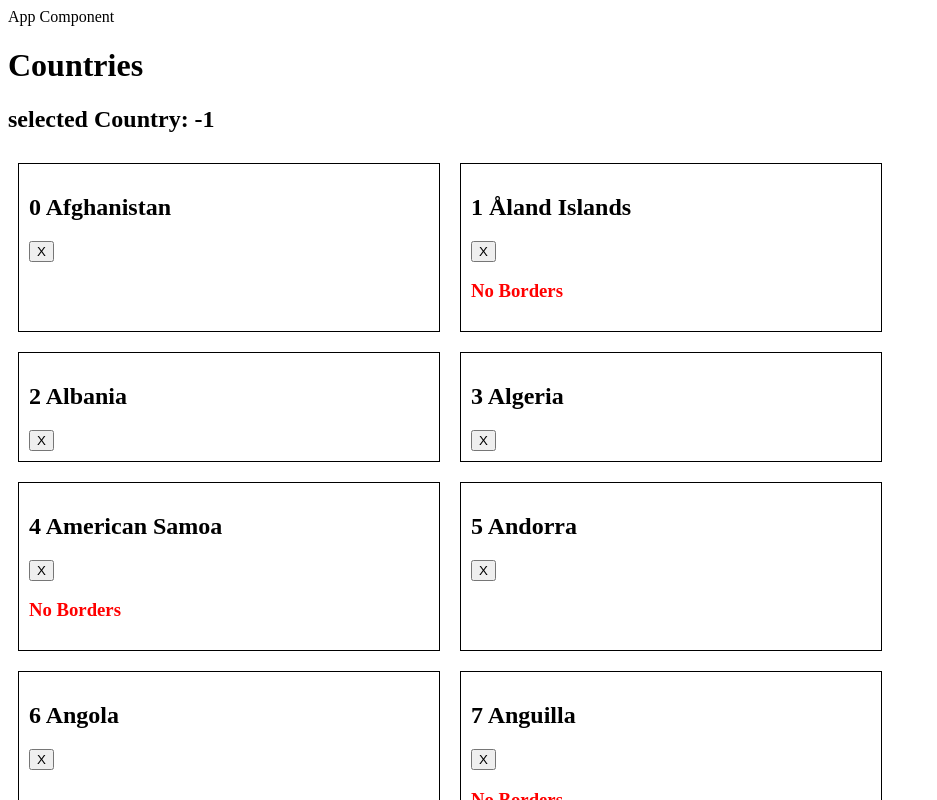
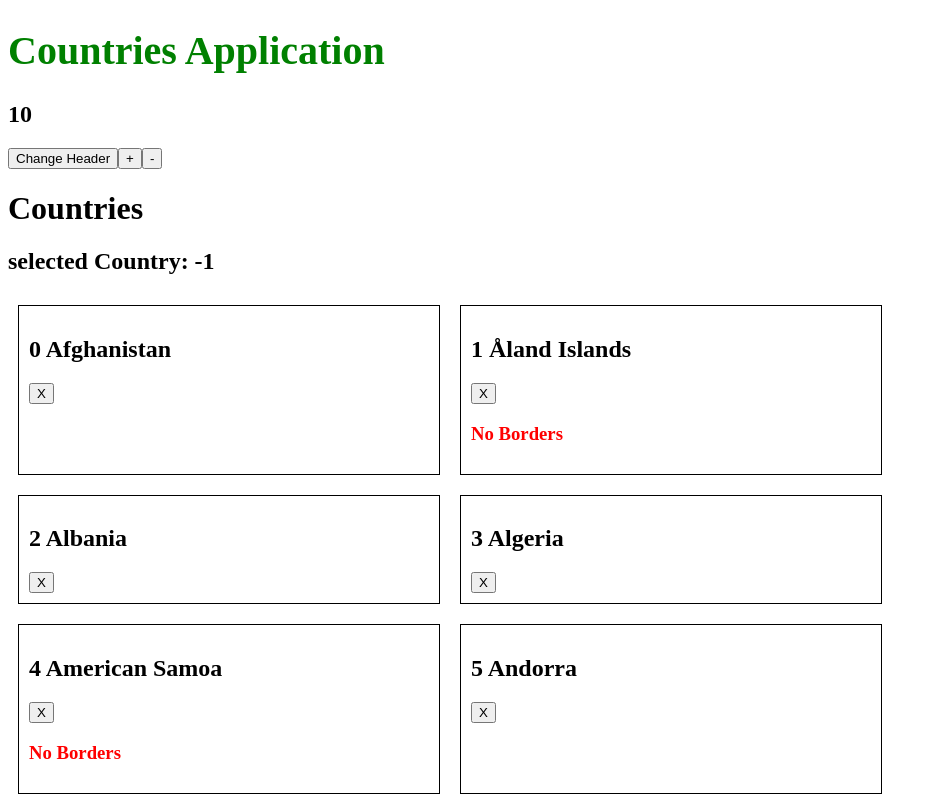
Before and after one commit to galamo/angular-store, an Angular app: page / in a window 1280 px wide. Shown: the top 800 px of the page, without its empty margins (0-937 px from the left). Built offline with nearby package versions, Linux system fonts and the light colour scheme.

Commit message:
prop binding

```diff
--- a/src/app/app.component.html
+++ b/src/app/app.component.html
@@ -1,6 +1,6 @@
 <div>
-    App Component
-    <!-- <app-header></app-header>
-    <app-users-list></app-users-list> -->
+
+    <app-header></app-header>
+    <!-- <app-users-list></app-users-list> -->
     <app-countries-list></app-countries-list>
 </div>
--- a/src/app/components/header/header.component.html
+++ b/src/app/components/header/header.component.html
@@ -1,7 +1,14 @@
 <div>
-    <h1>
+    <h1 [style.fontSize.px]="fontSize" [style.color]="currentColor">
         {{ title }}
     </h1>
     <h2>{{ clicks }}</h2>
     <button (click)="changeHeader('new header')"> Change Header </button>
+    <button (click)="changeSize(10)">
+        +
+    </button>
+    <button (click)="changeSize(-10)">
+        -
+    </button>
+
 </div>
--- a/src/app/components/header/header.component.ts
+++ b/src/app/components/header/header.component.ts
@@ -9,12 +9,21 @@ const users = ["silvia", "adir", "sivan"];
 export class AppHeader {
     public title: string;
     public clicks: number
+    public currentColor: string
+    public fontSize: number;
     constructor() {
-        this.title = "Store App";
+        this.title = "Countries Application";
         this.clicks = 10
+        this.currentColor = "green"
+        this.fontSize = 40
     }
 
     changeHeader = (newHeader: string) => {
+        this.currentColor = "blue"
         this.title = newHeader
     }
+
+    changeSize = (size: number) => {
+        this.fontSize = this.fontSize + size;
+    }
 }
```
